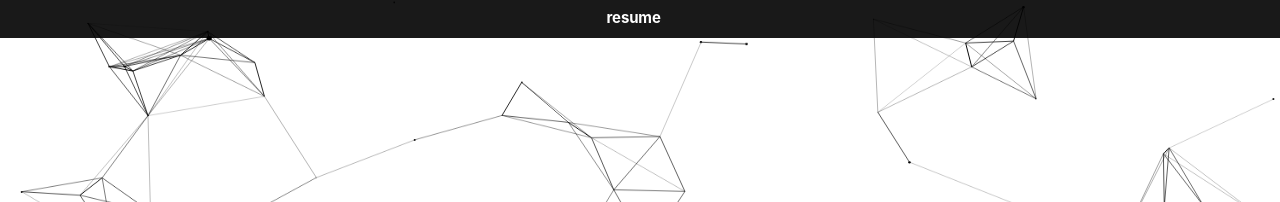
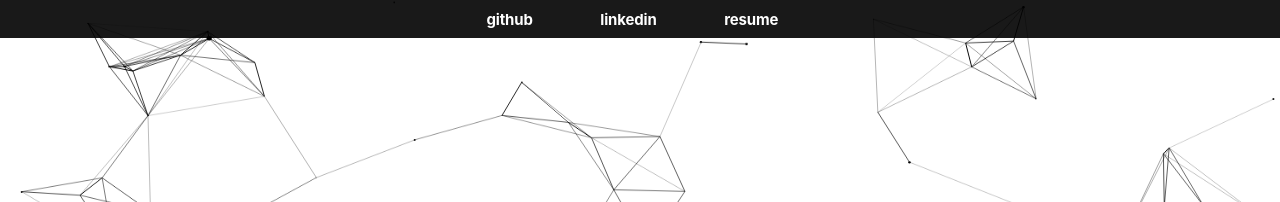
Before and after one commit to vedantsingh1404/website-v2.0, a Jekyll site: the page built from index.html, in a window 1280 px wide. Shown: the top 202 px of the page. Built offline with Jekyll 4.4.1, drawn with Linux system fonts in a browser that asks for light colours; some of the changed text lies outside the part shown.

Commit message:
top container edit

```diff
--- a/_layouts/default.html
+++ b/_layouts/default.html
@@ -24,9 +24,17 @@
   <div class="theme">
 
     <div class="top-container">
-        <center>
-      <h3 class="res-title"><a href="https://drive.google.com/file/d/1vV0hhEbIMr7qU1UAqe3G6ZpCO7AsitFr/view?usp=sharing">resume</a></h3>
-        </center>
+        <!--<center>-->
+      <!--<h3 class="res-title"><a href="https://drive.google.com/file/d/1vV0hhEbIMr7qU1UAqe3G6ZpCO7AsitFr/view?usp=sharing">resume</a></h3>-->
+      <!--<h3><a href="github.com">github</a></h3>-->
+  <div class="contact-links">
+
+    <h3 class="con-link link-first"><a href="https://github.com/vedantsingh1404" class="link-con">github</a></h3>
+    <h3 class="con-link link-next"><a href="https://www.linkedin.com/in/vedant-singh-195abb126/" class="link-con">linkedin</a></h3>
+    <h3 class="con-link link-next"><a href="https://drive.google.com/file/d/1vV0hhEbIMr7qU1UAqe3G6ZpCO7AsitFr/view?usp=sharing" class="link-con">resume</a></h3>
+
+  </div>
+        <!--</center>-->
     </div>
     <main class="wrapper">
       {% if page.date %}
--- a/assets/styles.css
+++ b/assets/styles.css
@@ -22,6 +22,7 @@ body {
   width: 100vw;
   opacity: 0.9;
   z-index: 2;
+  display: inline-block;
 }
 
 .res-title {
--- a/index.html
+++ b/index.html
@@ -61,12 +61,12 @@ layout : default
 
 <div class="contact-container">
 
-  <div class="contact-links">
+  <!--<div class="contact-links">-->
 
-    <h3 class="con-link link-first"><a href="https://github.com/vedantsingh1404" class="link-con">github</a></h3>
-    <h3 class="con-link link-next"><a href="https://www.linkedin.com/in/vedant-singh-195abb126/" class="link-con">linkedin</a></h3>
-    <h3 class="con-link link-next"><a href="mailto:singh.vedant1404@gmail.com" class="link-con">email me</a></h3>
+    <!--<h3 class="con-link link-first"><a href="https://github.com/vedantsingh1404" class="link-con">github</a></h3>-->
+    <!--<h3 class="con-link link-next"><a href="https://www.linkedin.com/in/vedant-singh-195abb126/" class="link-con">linkedin</a></h3>-->
+    <!--<h3 class="con-link link-next"><a href="mailto:singh.vedant1404@gmail.com" class="link-con">email me</a></h3>-->
 
-  </div>
+  <!--</div>-->
 
 </div>
```
